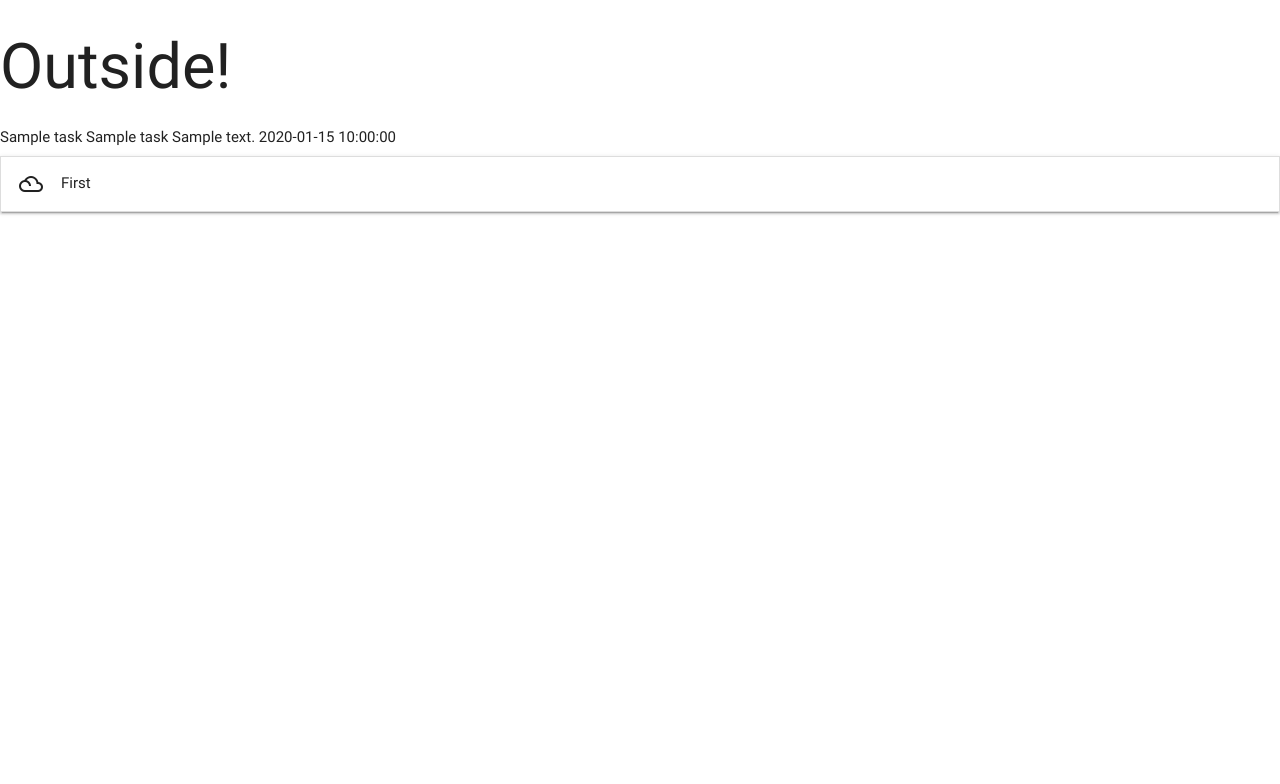
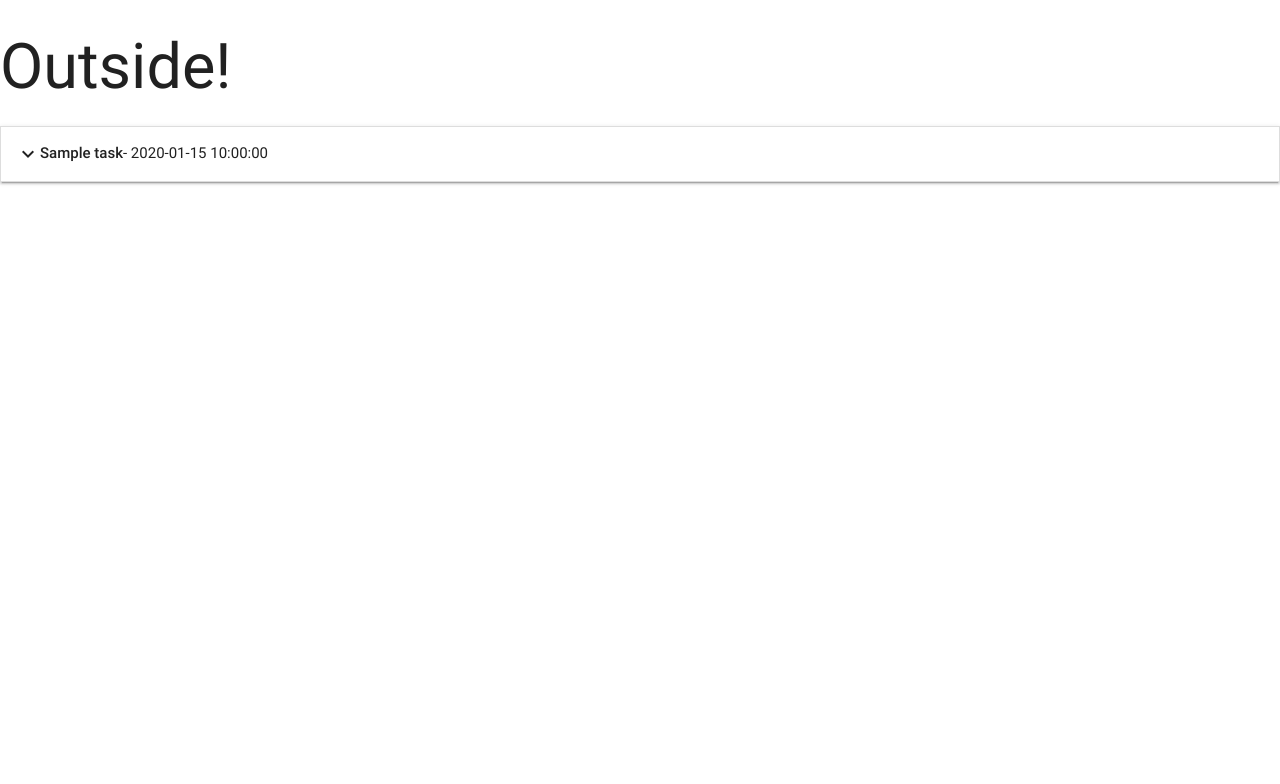
Before and after one commit to ceciliabinck/mini_project3, a Flask app: page / in a window 1280 px wide. Shown: the top 784 px of the page. Run offline with Flask 2, Linux system fonts and the light colour scheme; a database or web service that is not in the repository returns one stand-in record (values such as "Sample title"); some libraries are stand-ins or nearby versions.

Commit message:
Put the for loop in the arrcordion

```diff
--- a/templates/tasks.html
+++ b/templates/tasks.html
@@ -1,21 +1,17 @@
 {% extends 'base.html' %}
 {% block content %}
 
-        {% for task in tasks %}
-
-        {{task.task_name}}
-        {{task.category_name}}
-        {{task.task_description}}
-        {{task.is_urgent}}
-        {{task.due_date}}
-
-        {% endfor %}
-
-<ul class="collapsible">
+<ul class="collapsible" data-collapsible="accordion">
+    {% for task in tasks %}
     <li>
-      <div class="collapsible-header"><i class="material-icons">filter_drama</i>First</div>
-      <div class="collapsible-body"><span>Lorem ipsum dolor sit amet.</span></div>
+      <div class="collapsible-header"><span class="material-icons">expand_more</span>
+       <strong>{{task.task_name}}</strong> - {{task.due_date}}
+      </div>
+      <div class="collapsible-body">
+      <span>{{task.task_description}} - {{task.is_urgent}}</span>
+      </div>
     </li>
+    {% endfor %}
 </ul>
 
 {% endblock %}
```
